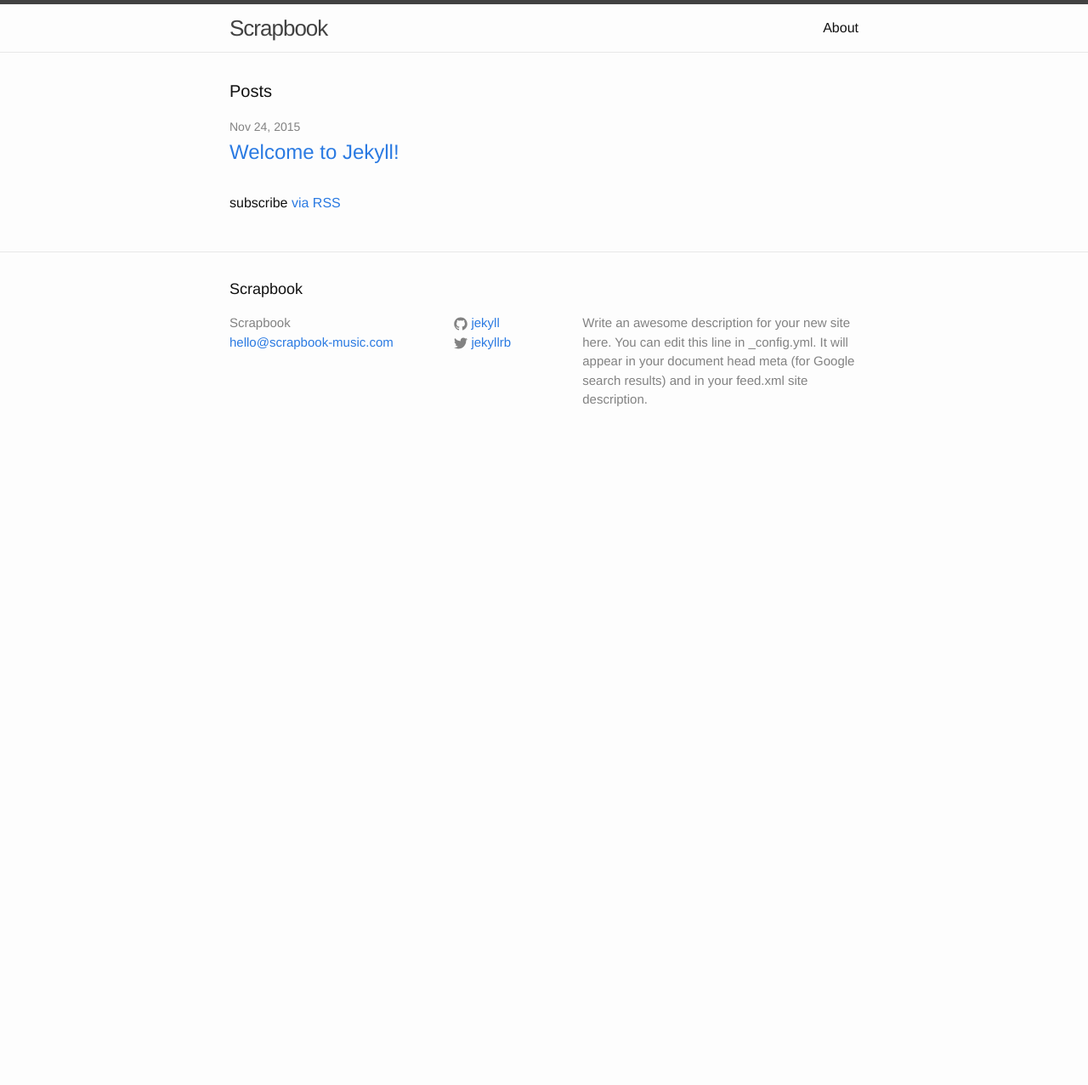
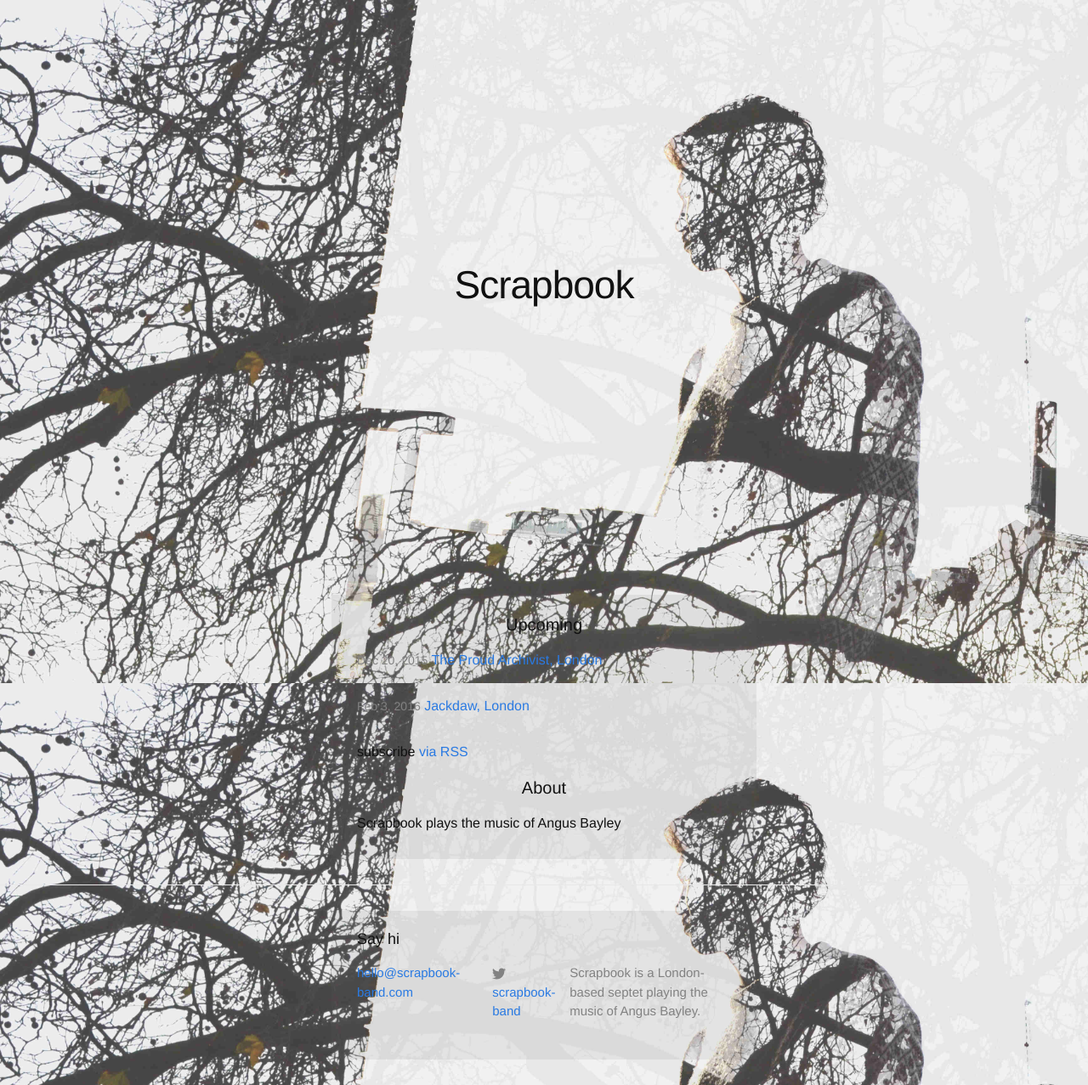
Before and after one commit to angusbayley/scrapbook-site, a Jekyll site: the page built from index.html, in a window 1280 px wide. Shown: the whole page at 85% size. Built offline with Jekyll 4.4.1, drawn with Linux system fonts in a browser that asks for light colours; before the commit the page ends 900 px from its top, so only the background shows below that.

Commit message:
imagery, basic styling and start of content done

```diff
--- a/_config.yml
+++ b/_config.yml
@@ -7,15 +7,13 @@
 
 # Site settings
 title: Scrapbook
-email: hello@scrapbook-music.com
+email: hello@scrapbook-band.com
 description: > # this means to ignore newlines until "baseurl:"
-  Write an awesome description for your new site here. You can edit this
-  line in _config.yml. It will appear in your document head meta (for
-  Google search results) and in your feed.xml site description.
+  Scrapbook is a London-based septet playing the music of Angus Bayley.
 baseurl: "/scrapbook-site" # the subpath of your site, e.g. /blog
 url: "http://yourdomain.com" # the base hostname & protocol for your site
-twitter_username: jekyllrb
-github_username:  jekyll
+twitter_username: scrapbook-band
+# facebook_username: scrapbook-band
 
 # Build settings
 markdown: kramdown
--- a/_includes/footer.html
+++ b/_includes/footer.html
@@ -2,24 +2,17 @@
 
   <div class="wrapper">
 
-    <h2 class="footer-heading">{{ site.title }}</h2>
+    <h2 class="footer-heading">Say hi</h2>
 
     <div class="footer-col-wrapper">
       <div class="footer-col footer-col-1">
         <ul class="contact-list">
-          <li>{{ site.title }}</li>
           <li><a href="mailto:{{ site.email }}">{{ site.email }}</a></li>
         </ul>
       </div>
 
       <div class="footer-col footer-col-2">
         <ul class="social-media-list">
-          {% if site.github_username %}
-          <li>
-            {% include icon-github.html username=site.github_username %}
-          </li>
-          {% endif %}
-
           {% if site.twitter_username %}
           <li>
             {% include icon-twitter.html username=site.twitter_username %}
--- /dev/null
+++ b/_layouts/homepage.html
@@ -0,0 +1,24 @@
+<!DOCTYPE html>
+<html>
+
+  {% include head.html %}
+
+  <body>
+
+    <div class="splash-header">
+      <div class="splash-title">
+        Scrapbook
+      </div>
+    </div>
+
+    <div class="page-content">
+      <div class="wrapper">
+        {{ content }}
+      </div>
+    </div>
+
+    {% include footer.html %}
+
+  </body>
+
+</html>
--- a/_sass/_base.scss
+++ b/_sass/_base.scss
@@ -23,6 +23,12 @@ body {
     -o-font-feature-settings: "kern" 1;
     font-feature-settings: "kern" 1;
     font-kerning: normal;
+
+        /* Background image */
+    background: url("../med-splash-image.jpg");
+    background-size: 1300px;
+    background-position: calc(10px + 50%) 0px;
+    background-attachment: fixed;
 }
 
 
@@ -160,9 +166,13 @@ pre {
     max-width:         calc(#{$content-width} - (#{$spacing-unit} * 2));
     margin-right: auto;
     margin-left: auto;
+    padding-top: calc((#{$spacing-unit}) - 10px);
+    padding-bottom: calc((#{$spacing-unit}) - 15px);
     padding-right: $spacing-unit;
     padding-left: $spacing-unit;
     @extend %clearfix;
+    background-color: rgba(100,100,100,0.1);
+
 
     @include media-query($on-laptop) {
         max-width: -webkit-calc(#{$content-width} - (#{$spacing-unit}));
--- a/_sass/_layout.scss
+++ b/_sass/_layout.scss
@@ -1,3 +1,26 @@
+/**
+ * Homepage splash
+ */
+
+.splash-header {
+    width: 100%;
+    height: 670px;
+    line-height: 670px;
+    /*position: relative;*/
+}
+
+.splash-title {
+    font-size: 46px;
+    font-weight: 300;
+    letter-spacing: -1px;
+    text-align: center;
+    width: 100%;
+/*    height: 50px;
+    position: absolute;
+    top: 50%;
+    margin-top: -25px;*/
+}
+
 /**
  * Site header
  */
@@ -173,6 +196,7 @@
 
 .page-heading {
     font-size: 20px;
+    text-align: center;
 }
 
 .post-list {
--- a/css/main.scss
+++ b/css/main.scss
@@ -6,9 +6,9 @@
 
 
 // Our variables
-$base-font-family: "Helvetica Neue", Helvetica, Arial, sans-serif;
+$base-font-family: Marion, Helvetica, Arial, sans-serif;
 $base-font-size:   16px;
-$base-font-weight: 400;
+$base-font-weight: 300;
 $small-font-size:  $base-font-size * 0.875;
 $base-line-height: 1.5;
 
@@ -23,7 +23,7 @@ $grey-color-light: lighten($grey-color, 40%);
 $grey-color-dark:  darken($grey-color, 25%);
 
 // Width of the content area
-$content-width:    800px;
+$content-width:    500px;
 
 $on-palm:          600px;
 $on-laptop:        800px;
--- a/index.html
+++ b/index.html
@@ -1,19 +1,15 @@
 ---
-layout: default
+layout: homepage
 ---
 
 <div class="home">
 
-  <h1 class="page-heading">Posts</h1>
+  <h1 class="page-heading">Upcoming</h1>
 
   <ul class="post-list">
-    {% for post in site.posts %}
+    {% for post in site.posts reversed %}
       <li>
-        <span class="post-meta">{{ post.date | date: "%b %-d, %Y" }}</span>
-
-        <h2>
-          <a class="post-link" href="{{ post.url | prepend: site.baseurl }}">{{ post.title }}</a>
-        </h2>
+        <span class="post-meta">{{ post.date | date: "%b %-d, %Y" }}</span> <a href="{{ post.url | prepend: site.baseurl }}">{{ post.title }}</a>
       </li>
     {% endfor %}
   </ul>
@@ -21,3 +17,11 @@ layout: default
   <p class="rss-subscribe">subscribe <a href="{{ "/feed.xml" | prepend: site.baseurl }}">via RSS</a></p>
 
 </div>
+
+<div class="home">
+
+  <h1 class="page-heading">About</h1>
+
+  <p class="page-prose">Scrapbook plays the music of Angus Bayley</p>
+
+</div>
```
Also changed, not shown: _posts/2015-11-24-welcome-to-jekyll.markdown (deleted, +0 -25 lines), _posts/2015-12-20-the-proud-archivist.markdown (added, +9 -0 lines), _posts/2016-02-03-jackdaw.markdown (added, +9 -0 lines), test_page.md (added, +7 -0 lines), med-splash-image.jpg (added).
